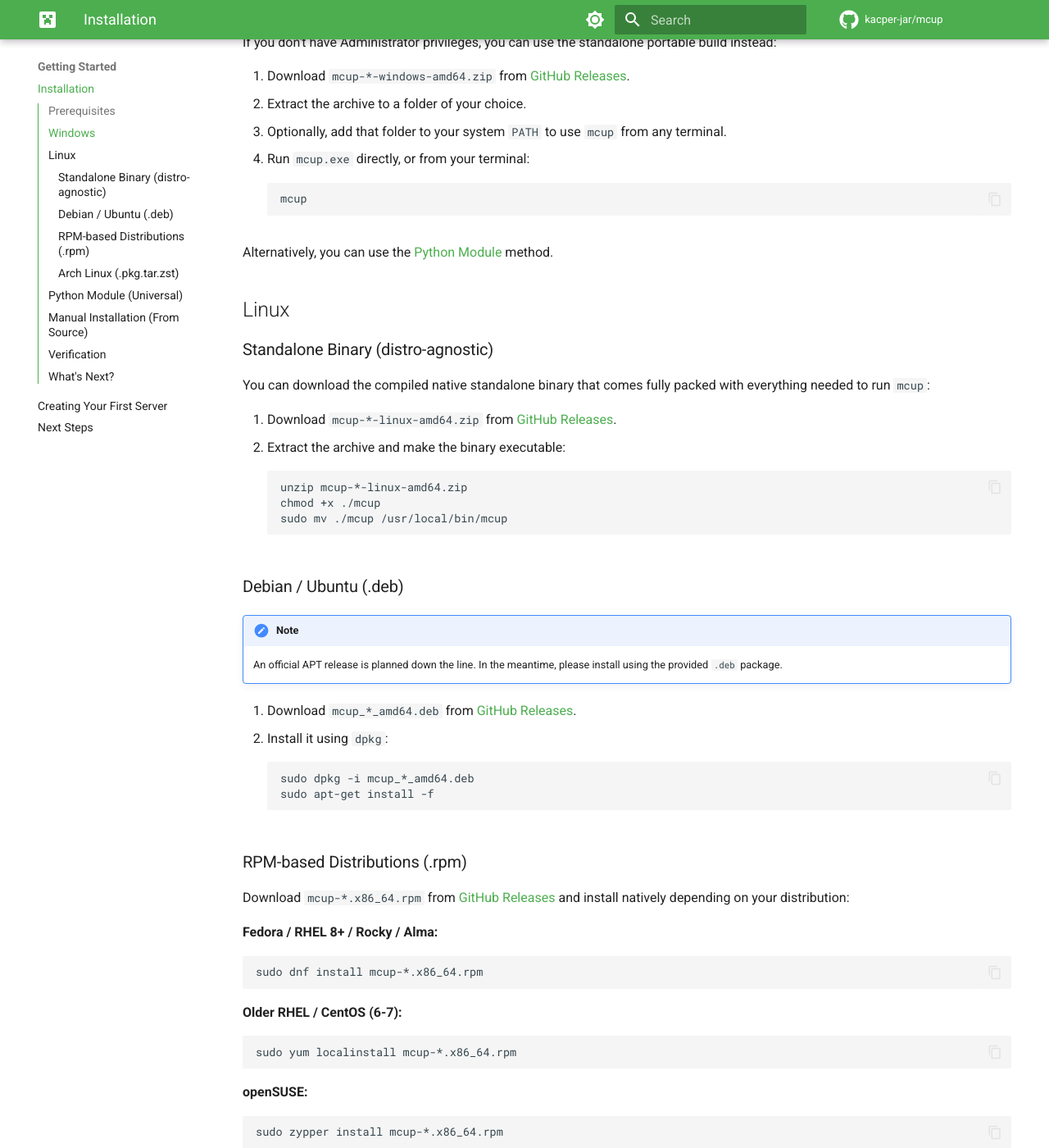
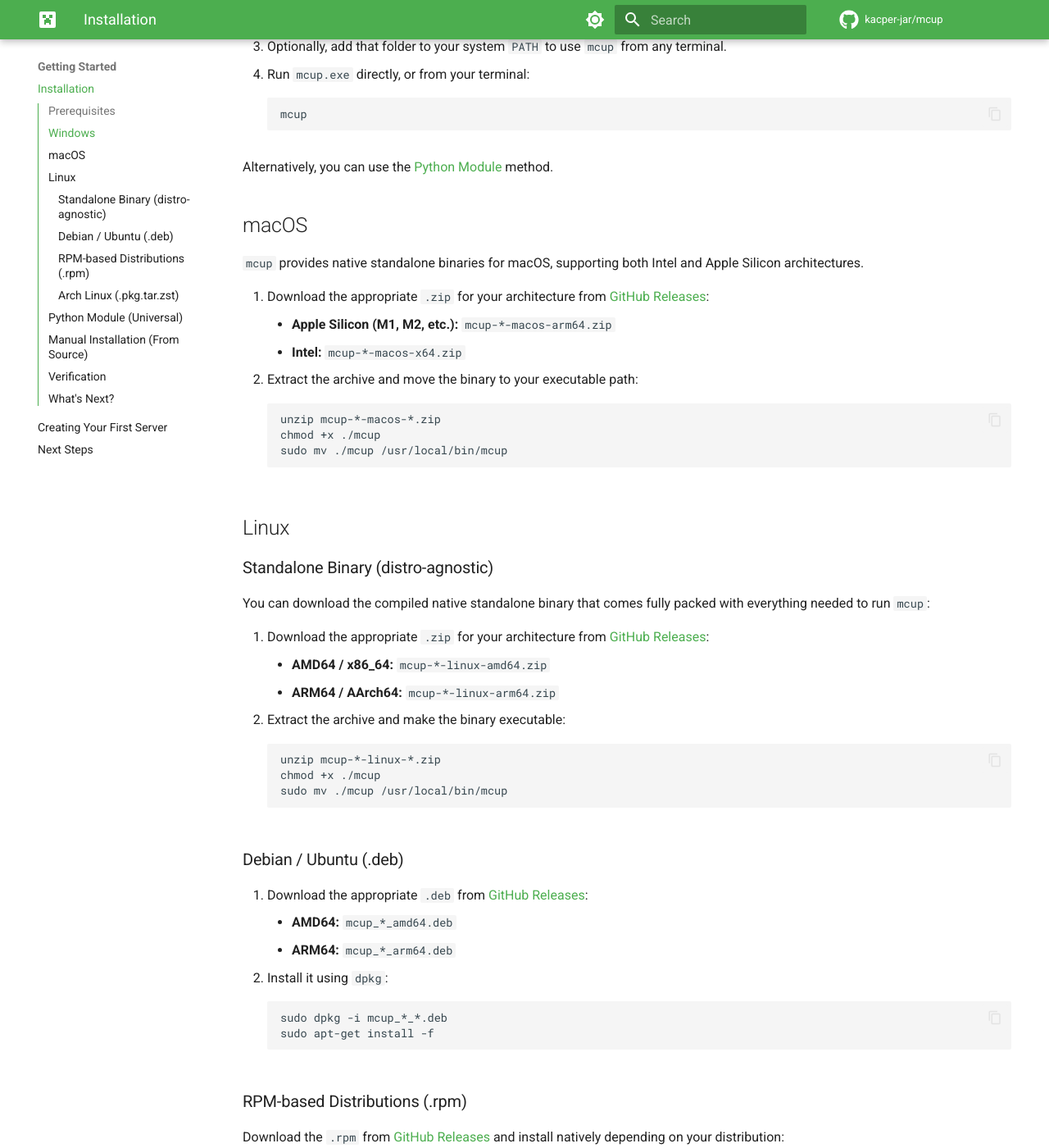
Before and after one commit to kacper-jar/mcup, an MkDocs documentation site: the page built from docs/getting-started/installation.md, in a window 1280 px wide and 1400 px high, scrolled down 908 px. Shown: the whole window at 82% size. Built offline with MkDocs 1.6.1 and Material for MkDocs 9.7.7, drawn with Linux system fonts in a browser that asks for light colours; comment, search, counter and statistics services are not loaded; the version menu is left out; some of the changed text lies outside the part shown.

Commit message:
docs: update installation guide with macOS support and architecture-specific steps

````diff
--- a/docs/getting-started/installation.md
+++ b/docs/getting-started/installation.md
@@ -3,21 +3,21 @@
 `mcup` is natively distributed and compiled uniquely across multiple platforms to make it as easy as possible to install.
 The easiest way to install it is to grab the compiled binaries from the [GitHub Releases](https://github.com/kacper-jar/mcup/releases) page.
 
-!!! note "macOS Users"
-    There are no native macOS binaries available. The only way to install `mcup` on macOS is via the [Python Module](#python-module-universal) or by building from [Source](#manual-installation-from-source).
-
 ## Prerequisites
 
 Before installing `mcup` and running Minecraft servers, ensure you have the following system requirements:
 
-- **Java**: `mcup` manages Minecraft servers, which require Java to run. Please ensure you have the correct Java version installed for the Minecraft versions you intend to run (e.g., Java 25 for Minecraft 26.1+).
+- **Java**: `mcup` manages Minecraft servers, which require Java to run. Please ensure you have the correct Java version
+installed for the Minecraft versions you intend to run (e.g., Java 17 for Minecraft 1.18+, Java 21 for 1.20.5+ or Java
+25 for 26.1+).
 
 ## Windows
 
 **Setup Executable (Recommended):**
 
 1. Download `mcup-*-windows-setup.exe` from [GitHub Releases](https://github.com/kacper-jar/mcup/releases).
-2. Running the installer will automatically configure the application entirely through a wizard GUI and automatically append `mcup` to your system `PATH` variables.
+2. Running the installer will automatically configure the application entirely through a wizard GUI and automatically
+append `mcup` to your system `PATH` variables.
 3. Once finished, open your command prompt or PowerShell and run:
 ```cmd
 mcup
@@ -37,58 +37,78 @@ mcup
 
 Alternatively, you can use the [Python Module](#python-module-universal) method.
 
+## macOS
+
+`mcup` provides native standalone binaries for macOS, supporting both Intel and Apple Silicon architectures.
+
+1. Download the appropriate `.zip` for your architecture from [GitHub Releases](https://github.com/kacper-jar/mcup/releases):
+    - **Apple Silicon (M1, M2, etc.):** `mcup-*-macos-arm64.zip`
+    - **Intel:** `mcup-*-macos-x64.zip`
+2. Extract the archive and move the binary to your executable path:
+```sh
+unzip mcup-*-macos-*.zip
+chmod +x ./mcup
+sudo mv ./mcup /usr/local/bin/mcup
+```
+
 ## Linux
 
 ### Standalone Binary (distro-agnostic)
 
 You can download the compiled native standalone binary that comes fully packed with everything needed to run `mcup`:
 
-1. Download `mcup-*-linux-amd64.zip` from [GitHub Releases](https://github.com/kacper-jar/mcup/releases).
+1. Download the appropriate `.zip` for your architecture from [GitHub Releases](https://github.com/kacper-jar/mcup/releases):
+    - **AMD64 / x86_64:** `mcup-*-linux-amd64.zip`
+    - **ARM64 / AArch64:** `mcup-*-linux-arm64.zip`
 2. Extract the archive and make the binary executable:
 ```sh
-unzip mcup-*-linux-amd64.zip
+unzip mcup-*-linux-*.zip
 chmod +x ./mcup
 sudo mv ./mcup /usr/local/bin/mcup
 ```
 
 ### Debian / Ubuntu (.deb)
 
-!!! note
-    An official APT release is planned down the line. In the meantime, please install using the provided `.deb` package.
-
-1. Download `mcup_*_amd64.deb` from [GitHub Releases](https://github.com/kacper-jar/mcup/releases).
+1. Download the appropriate `.deb` from [GitHub Releases](https://github.com/kacper-jar/mcup/releases):
+    - **AMD64:** `mcup_*_amd64.deb`
+    - **ARM64:** `mcup_*_arm64.deb`
 2. Install it using `dpkg`:
 ```sh
-sudo dpkg -i mcup_*_amd64.deb
+sudo dpkg -i mcup_*_*.deb
 sudo apt-get install -f
 ```
 
 ### RPM-based Distributions (.rpm)
 
-Download `mcup-*.x86_64.rpm` from [GitHub Releases](https://github.com/kacper-jar/mcup/releases)
+Download the `.rpm` from [GitHub Releases](https://github.com/kacper-jar/mcup/releases)
 and install natively depending on your distribution:
+
+- **AMD64 / x86_64:** `mcup-*-1.x86_64.rpm`
+- **ARM64 / AArch64:** `mcup-*-1.aarch64.rpm`
 
 **Fedora / RHEL 8+ / Rocky / Alma:**
 ```sh
-sudo dnf install mcup-*.x86_64.rpm
+sudo dnf install mcup-*.rpm
 ```
 
 **Older RHEL / CentOS (6-7):**
 ```sh
-sudo yum localinstall mcup-*.x86_64.rpm
+sudo yum localinstall mcup-*.rpm
 ```
 
 **openSUSE:**
 ```sh
-sudo zypper install mcup-*.x86_64.rpm
+sudo zypper install mcup-*.rpm
 ```
 
 ### Arch Linux (.pkg.tar.zst)
 
-1. Download `mcup-*-x86_64.pkg.tar.zst` from [GitHub Releases](https://github.com/kacper-jar/mcup/releases).
+1. Download the appropriate package from [GitHub Releases](https://github.com/kacper-jar/mcup/releases):
+    - **AMD64 / x86_64:** `mcup-*-1-x86_64.pkg.tar.zst`
+    - **ARM64 / AArch64:** `mcup-*-1-aarch64.pkg.tar.zst`
 2. Install it using `pacman`:
 ```sh
-sudo pacman -U mcup-*-x86_64.pkg.tar.zst
+sudo pacman -U mcup-*-1-*.pkg.tar.zst
 ```
 
 ## Python Module (Universal)
@@ -106,7 +126,9 @@ pip install mcup-*-py3-none-any.whl
     If the `pip` command is not available, try using `python3 -m pip install ...` instead.
 
 !!! warning "PATH Variable"
-    If you install via `pip`, the `mcup` binary is placed in your Python environment's scripts directory (e.g., `~/.local/bin` on Linux/macOS or `Scripts` on Windows). Ensure this directory is in your system `PATH` to avoid "Command not found" errors.
+    If you install via `pip`, the `mcup` binary is placed in your Python environment's scripts directory
+    (e.g., `~/.local/bin` on Linux/macOS or `Scripts` on Windows).
+    Ensure this directory is in your system `PATH` to avoid "Command not found" errors.
 
 ## Manual Installation (From Source)
 
@@ -136,7 +158,8 @@ mcup <args>
 ```
 
 !!! tip
-    If you don't want to install the package system-wide during source execution, you can completely sidestep installation and run `mcup` directly as a Python module:
+    If you don't want to install the package system-wide during source execution, you can completely sidestep
+    installation and run `mcup` directly as a Python module:
     ```sh
     python3 -m mcup <args>
     ```
````
